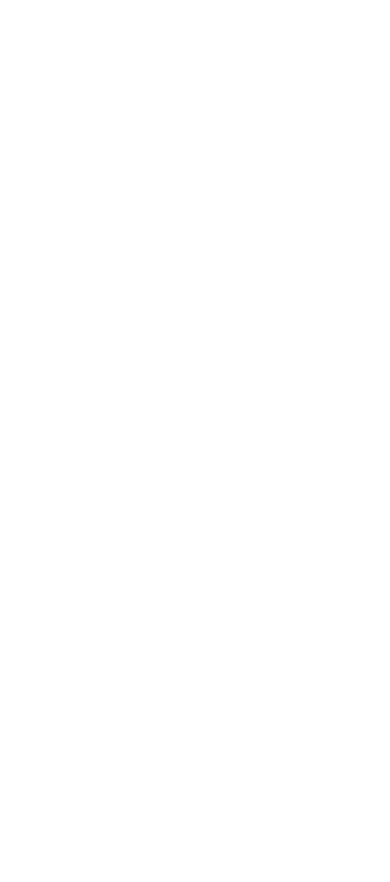
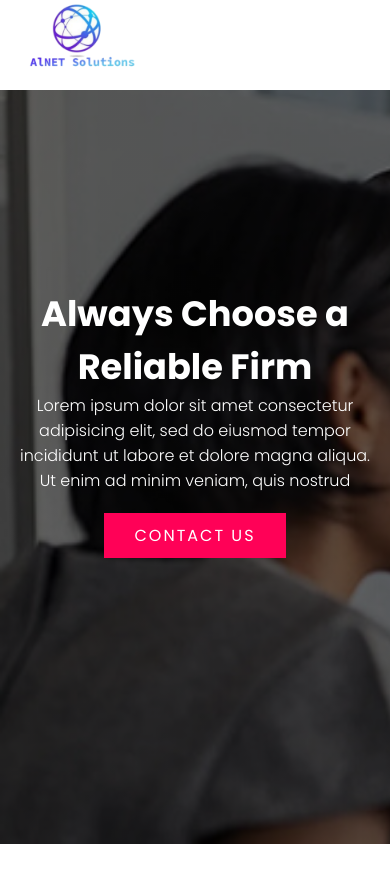
Before and after one commit to amt-francis-amos/AINet-website, a plain HTML site: page index.html in a window 390 px wide. Before the commit the page ends 844 px from the top, so only its background shows below. Drawn offline with Linux system fonts and the light colour scheme.

Commit message:
commit to main

```diff
--- /dev/null
+++ b/css/style.css
@@ -0,0 +1,263 @@
+@import url('https://fonts.googleapis.com/css?family=Poppins:200,300,400,500,600,700,800,900&display=swap');
+
+
+/* ----GLOBAL VARIABLES ------ */
+*{
+    font-family:'Poppins',sans-serif;
+    margin:0;
+    padding:0;
+    box-sizing:border-box;
+    text-decoration:none;
+    scroll-behavior:smooth;
+}
+
+
+
+
+body{
+    min-height:1000px;
+}
+
+
+
+
+
+
+p{
+    font-weight:300;
+    color:#111;
+}
+
+
+
+
+/* -----CSS RESET ------------ */
+
+:root{
+
+}
+
+
+
+
+
+
+
+
+
+
+header{
+    position:fixed;
+    height:90px;
+    top:0;
+    left:0;
+    width:100%;
+    padding:40px 100px;
+    z-index:10000;
+    display:flex;
+    justify-content:space-between;
+    align-items:center;
+    transition:0.5s;
+    background:#fff;
+
+}
+
+
+/*--------HEADER SCROLL EFFECTS-------*/
+header.sticky{
+    background:#fff;
+    padding:10px 100px;
+    box-shadow:0 5px 20px rgba(0,0,0,0.5);
+}
+
+header.sticky .logo{
+  color:#000;
+}
+
+header.sticky .navigation li a{
+    color:#000;
+}
+
+header.sticky .navigation li a:hover{
+    color:#ff0157;
+}
+
+/*--------END OF HEADER SCROLL EFFECTS-------*/
+
+
+/*--------HEADER SECTION-------*/
+
+header .logo img{
+    color:#fff;
+    font-weight:700;
+    width:120px;
+}
+
+
+header .logo span{
+    color:#ff0157;
+}
+
+
+header .navigation{
+    position:relative;
+    display:flex;
+
+}
+
+header .navigation li{
+    list-style:none;
+    margin-left:30px;
+}
+
+header .navigation li a{
+    color:#000;
+    font-weight:400;
+    text-transform:uppercase;
+}
+
+header .navigation li a:hover{
+    color:#ff0157;
+}
+
+.banner{
+    position:relative;
+    width:100%;
+    min-height:100vh;
+    display:flex;
+    justify-content:center;
+    align-items:center;
+    background-image:linear-gradient(rgba(0,0,0,0.6),rgba(0,0,0,0.6)),url(../images/hero-bg.jpg);
+    background-size:cover;
+}
+
+.banner .content{
+    text-align:center;
+    max-width:900px;
+}
+
+.banner .content h2{
+    color:#fff;
+    font-size:3.5em;
+}
+
+.banner .content p{
+    color:#fff;
+    font-size:1em;
+}
+
+.btn{
+    font-size:1em;
+    color:#fff;
+    background:#ff0157;
+    padding:10px 30px;
+    margin-top:20px;
+    text-transform:uppercase;
+    text-decoration:none;
+    letter-spacing:2px;
+    display:inline-block;
+    cursor:pointer;
+    transition:0.5s;
+}
+
+.btn:hover{
+   letter-spacing:6px;
+}
+
+/*--------END OF HEADER SECTION-------*/
+
+
+
+
+
+
+
+
+
+
+/*--------RESPONSIVE SECTION-------*/
+
+
+@media(max-width:991px){
+
+    header,header.sticky{
+        padding:10px 20px;
+    }
+
+    section{
+        padding:20px;
+    }
+
+    .banner .content h2{
+        font-size:3em;
+        color:#fff;
+    }
+
+
+
+    header .navigation{
+        display:none;
+    }
+
+
+    header .navigation.active{
+        width:100%;
+        height:calc(100% - 68px);
+        position:fixed;
+        top:68px;
+        left:0;
+        display:flex;
+        justify-content:center;
+        align-items:center;
+        flex-direction:column;
+        background:#fff;
+    }
+
+
+    header .navigation li{
+        margin-left:0;
+    }
+
+
+    header .navigation li a{
+        color:#111;
+        font-size:1.6em;
+        font-weight:300;
+    }
+
+
+
+    .menuToggle{
+        position:relative;
+        width:40px;
+        height:40px;
+        background-size:30px;
+        background:url(../images/menu.png);
+        background-repeat:no-repeat;
+        background-position:center;
+        cursor:pointer;
+    }
+
+
+    .menuToggle.active{
+        background:url(../images/close.png);
+        background-repeat:no-repeat;
+        background-size:25px;
+        background-position:center;
+        cursor:pointer;
+    }
+
+
+    header.sticky .menuToggle{
+        filter:invert(1);
+    }
+
+
+}
+
+@media(max-width:480px){
+    .banner .content h2{
+        font-size:2.2em;
+        color:#fff;
+    }
+}
--- a/index.html
+++ b/index.html
@@ -12,6 +12,8 @@
 
     <link rel="shortcut icon" x-image=image href="images/favicon.png">
 
+    <link rel="stylesheet" href="css/style.css">
+
 </head>
 
 <body>
@@ -19,18 +21,32 @@
 
 
 
+<!---------HEADER SECTION----------->
+<header>
+    <a href="#" class="logo"><img src="images/alnet-logo.png"></a>
+    <div class="menuToggle" onclick="toggleMenu()"></div>
+    <ul class="navigation">
+         <li><a href="#banner"onclick="toggleMenu()">Home</a></li>
+         <li><a href="#about"onclick="toggleMenu()">About</a></li>
+         <li><a href="#menu"onclick="toggleMenu()">Services</a></li>
+         <li><a href="#expert"onclick="toggleMenu()">Gallery</a></li>
+         <li><a href="#contact"onclick="toggleMenu()">Contact</a></li>
+    </ul>
+</header>
+
+<section class="banner" id="banner">
+    <div class="content">
+         <h2>Always Choose a Reliable Firm</h2>
+         <p>Lorem ipsum dolor sit amet consectetur adipisicing elit, sed do eiusmod tempor incididunt ut labore et dolore magna aliqua. Ut enim ad minim veniam, quis nostrud </p>
+         <a href="#" class="btn">CONTACT US</a>
+    </div>
+</section>
+<!---------END OF HEADER SECTION----------->
 
 
 
 
 
-
-
-
-
-
-
-
-
+<script src="js/script.js"></script>
 </body>
 </html>
--- /dev/null
+++ b/js/script.js
@@ -0,0 +1,14 @@
+window.addEventListener('scroll', function(){
+
+    const header = document.querySelector('header');
+    header.classList.toggle('sticky', window.scrollY > 0);
+
+    });
+
+
+    function toggleMenu(){
+        const menuToggle = document.querySelector('.menuToggle');
+        const navigation = document.querySelector('.navigation');
+        menuToggle.classList.toggle('active');
+        navigation.classList.toggle('active');
+    }
```
Also changed, not shown: images/alnet-logo.png (added), images/blog-2.jpg (added), images/blog-3.jpg (added), images/close.png (added), images/footer-bg.png (added), images/hero-bg-2.jpg (added), images/hero-bg.jpg (added), images/logo.png (deleted), images/menu.png (added), style.css (deleted).
